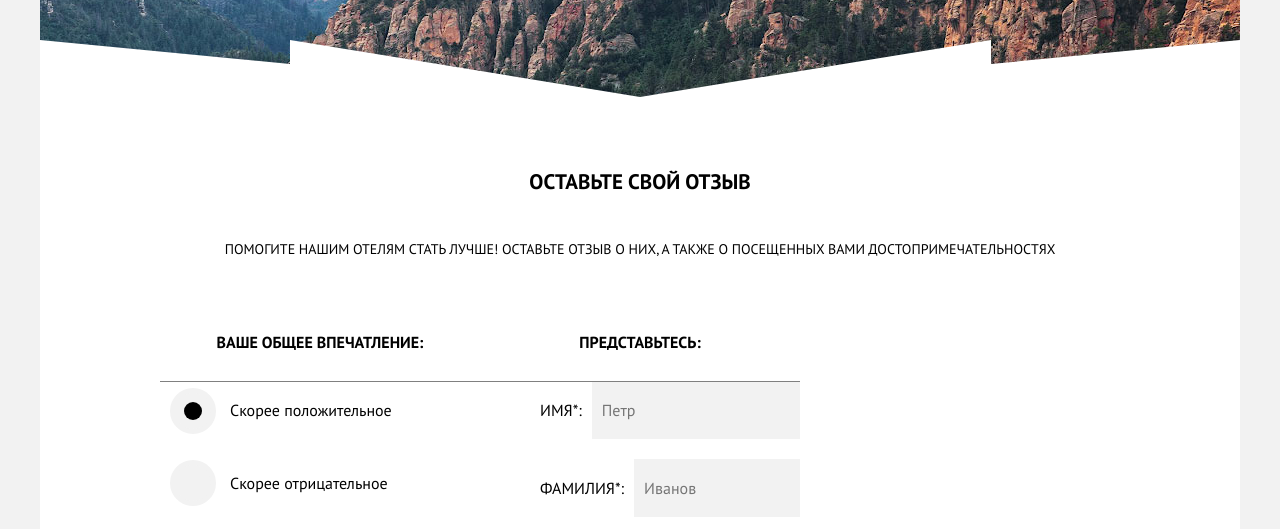
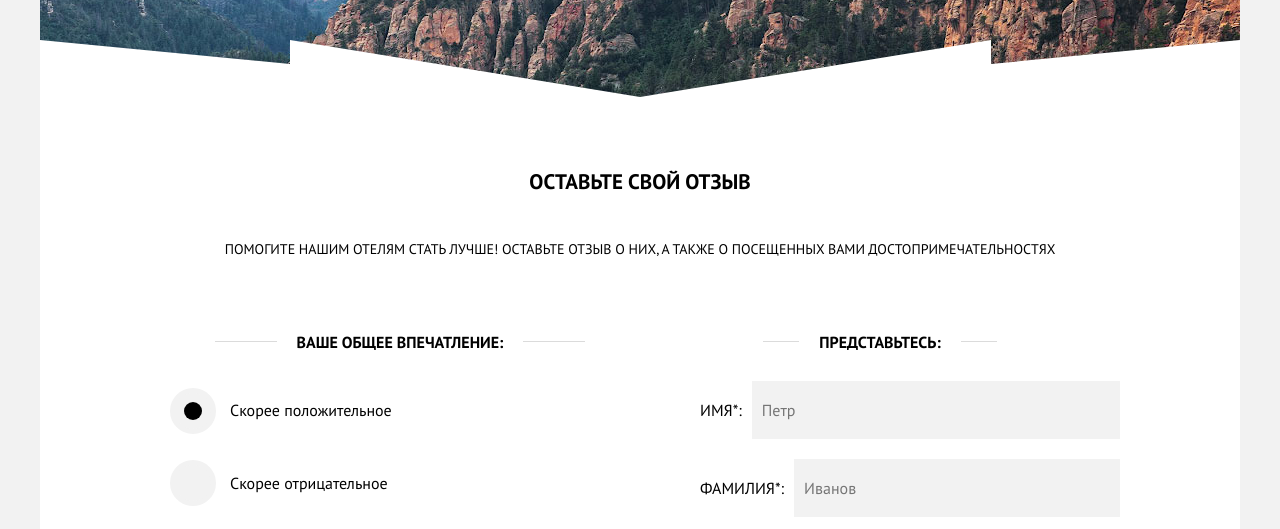
Before and after one commit to kovalenp/194424-sedona-20, a website: page source/form.html in a window 1280 px wide. Shown: the part 260-789 px from the top of the page. Drawn offline with nearby package versions, Linux system fonts and the light colour scheme; files that its build step writes are made by us from their sources.

Commit message:
Form decorative lines

```diff
--- a/source/sass/blocks/review.scss
+++ b/source/sass/blocks/review.scss
@@ -1,7 +1,3 @@
-.review {
-  width: 320px;
-}
-
 .review-personal-info {
   grid-area: personal-info;
 }
@@ -143,9 +139,12 @@
 
 .review-section {
   border: none;
+
+  position: relative;
+
+  @include mobile {
     width: 320px;
     margin: 0 auto;
-  position: relative;
 
     &::before {
       content: "";
@@ -155,11 +154,35 @@
       width: 100%;
     }
   }
+}
 
 .review-section__title {
   font-weight: bold;
   padding: 30px 0;
   text-align: center;
+  position: relative;
+
+  &::before {
+    content: "";
+    width: 30%;
+    height: 1px;
+    background-color: #dbdbdb;
+    position: absolute;
+    right: 100%;
+    top: 2.4em;
+    margin-right: 20px;
+  }
+
+  &::after {
+    content: "";
+    width: 30%;
+    height: 1px;
+    background-color: #dbdbdb;
+    position: absolute;
+    left: 100%;
+    top: 2.4em;
+    margin-left: 20px;
+  }
 }
 
 .review-section__textarea {
```
Lines whose indentation alone changed are shown as unchanged.
